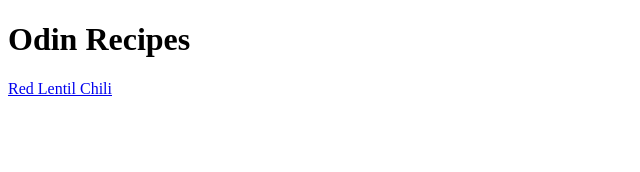
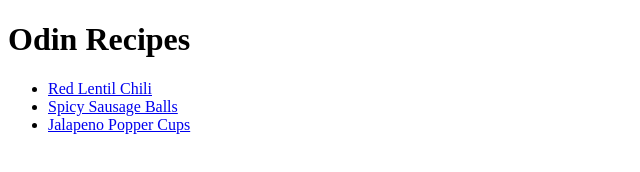
Before and after one commit to Rayman70/odin-recipes, a plain HTML site: page index.html in a window 1280 px wide. Shown: the whole page, without its empty margins (0-640 px from the left). Drawn offline with Linux system fonts and the light colour scheme.

Commit message:
Add recipe links to index page

```diff
--- a/index.html
+++ b/index.html
@@ -7,6 +7,10 @@
 
     <body>
         <h1>Odin Recipes</h1>
-        <a href="recipes/red-lentil-chili.html">Red Lentil Chili</a>
+        <ul>
+            <li><a href="recipes/red-lentil-chili.html">Red Lentil Chili</a></li>
+            <li><a href="recipes/spicy-sausage-balls.html">Spicy Sausage Balls</a></li>
+            <li><a href="recipes/jalapeno-popper-cups.html">Jalapeno Popper Cups</a></li>
+        </ul>
     </body>
 </html>
```
